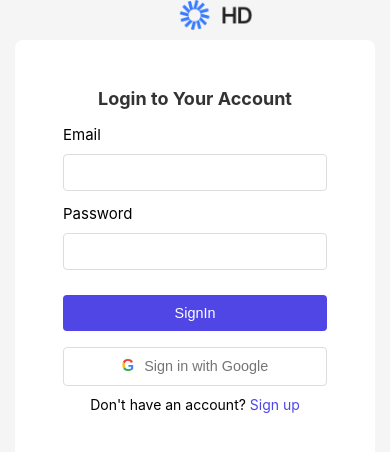
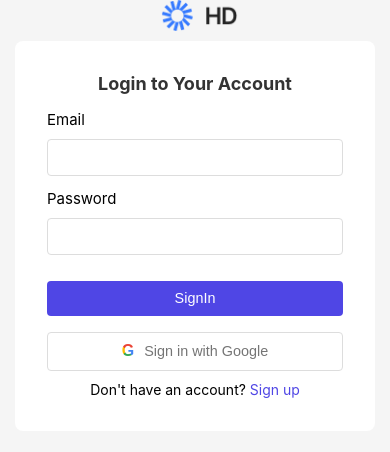
Before and after one commit to Shubhamsh1838/Highway_delite, a React (Create React App) app in the folder frontend/: page /login in a window 390 px wide. Shown: the top 452 px of the page. Built offline with nearby package versions, Linux system fonts and the light colour scheme; no server answers.

Commit message:
Update App.css

```diff
--- a/frontend/src/App.css
+++ b/frontend/src/App.css
@@ -210,7 +210,7 @@ body {
   .auth-form {
     width: 100%;
     height: auto;
-    padding: 3rem;
+    padding: 2rem;
     box-shadow: none;
   }
 
@@ -219,10 +219,10 @@ body {
   }
 
   .topLogo {
-    width: 4.8rem;
+    width: 5rem;
     height: auto;
     justify-content: center;
-    margin-left: 45%;
+    margin-left: 40%;
   }
 
   .btn {
@@ -255,7 +255,7 @@ body {
     font-size: 0.9rem;
   }
   .topLogo {
-    max-width: 60%;
+    max-width: 55%;
     height: auto;
   }
 
```
